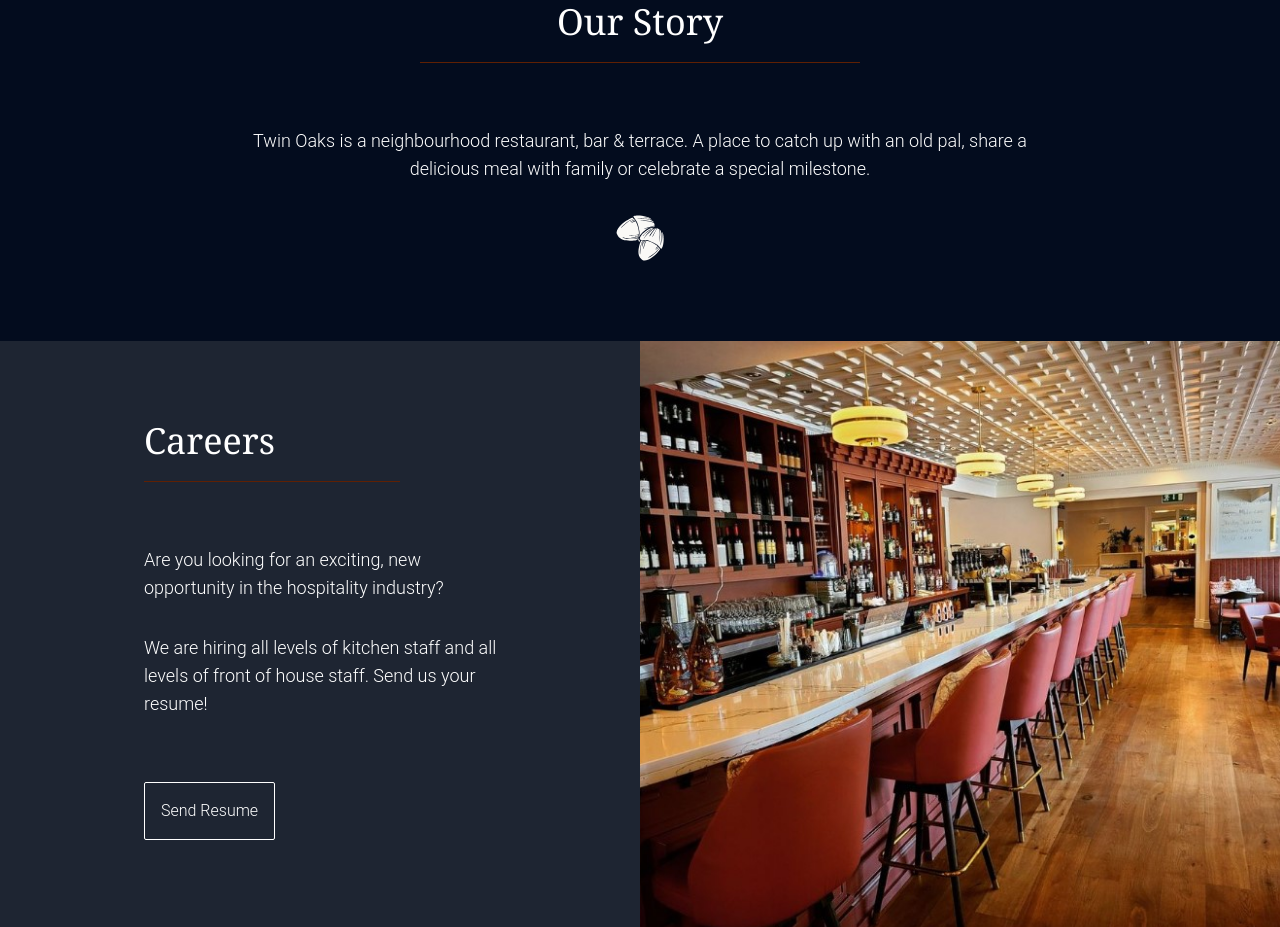
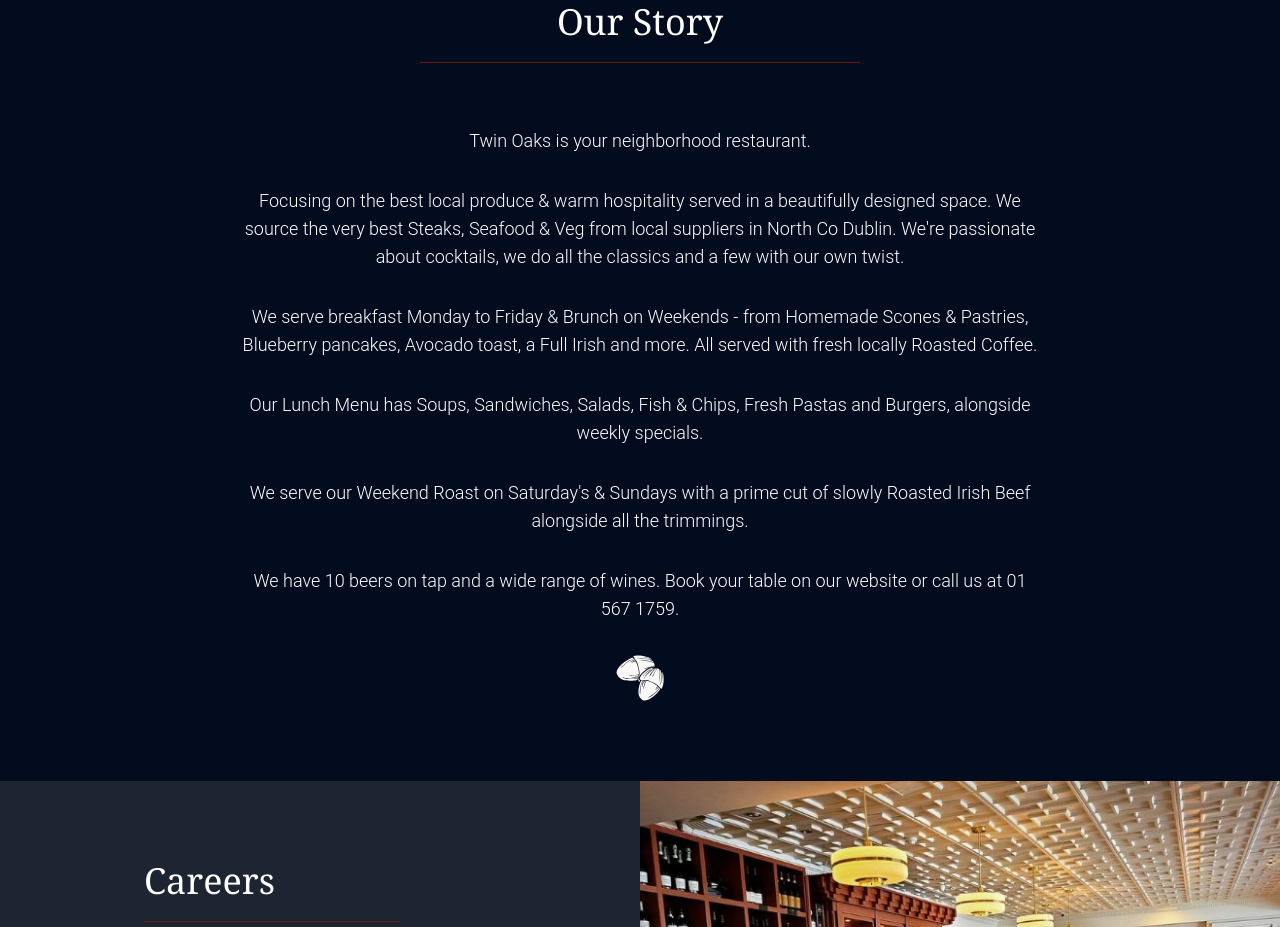
Before and after one commit to vithushan19/twin-oaks-landing, a Next.js app: page / in a window 1280 px wide. Shown: the part 1300-2227 px from the top of the page. Built offline with nearby package versions, Linux system fonts and the light colour scheme.

Commit message:
Update OurStorySection.tsx

```diff
--- a/src/components/OurStorySection.tsx
+++ b/src/components/OurStorySection.tsx
@@ -9,9 +9,25 @@ export default function OurStorySection() {
       <p className="mb-5 mt-20 font-playfair text-4xl">Our Story</p>
       <div className="mb-16 h-px w-full bg-brown sm:w-110"></div>
       <p className="mb-8 font-roboto text-lg font-light">
-        Twin Oaks is a neighbourhood restaurant, bar & terrace. A place to catch
-        up with an old pal, share a delicious meal with family or celebrate a
-        special milestone.
+        Twin Oaks is your neighborhood restaurant.
+      </p>
+      <p className="mb-8 font-roboto text-lg font-light">
+      Focusing on the best local produce & warm hospitality served in a beautifully designed space.
+
+We source the very best Steaks, Seafood & Veg from local suppliers in North Co Dublin. We're passionate about cocktails, we do all the classics and a few with our own twist.
+
+      </p>
+      <p className="mb-8 font-roboto text-lg font-light">
+We serve breakfast Monday to Friday & Brunch on Weekends - from Homemade Scones & Pastries, Blueberry pancakes, Avocado toast, a Full Irish and more. All served with fresh locally Roasted Coffee.
+      </p>
+      <p className="mb-8 font-roboto text-lg font-light">
+      Our Lunch Menu has Soups, Sandwiches, Salads, Fish & Chips, Fresh Pastas and Burgers, alongside weekly specials.
+      </p>
+      <p className="mb-8 font-roboto text-lg font-light">
+      We serve our Weekend Roast on Saturday's & Sundays with a prime cut of slowly Roasted Irish Beef alongside all the trimmings.
+      </p>
+      <p className="mb-8 font-roboto text-lg font-light">
+      We have 10 beers on tap and a wide range of wines. Book your table on our website or call us at 01 567 1759.
       </p>
       <div className="mb-20">
         <Image src="/images/acorns.svg" alt="acorns" width={48} height={48} />
```
